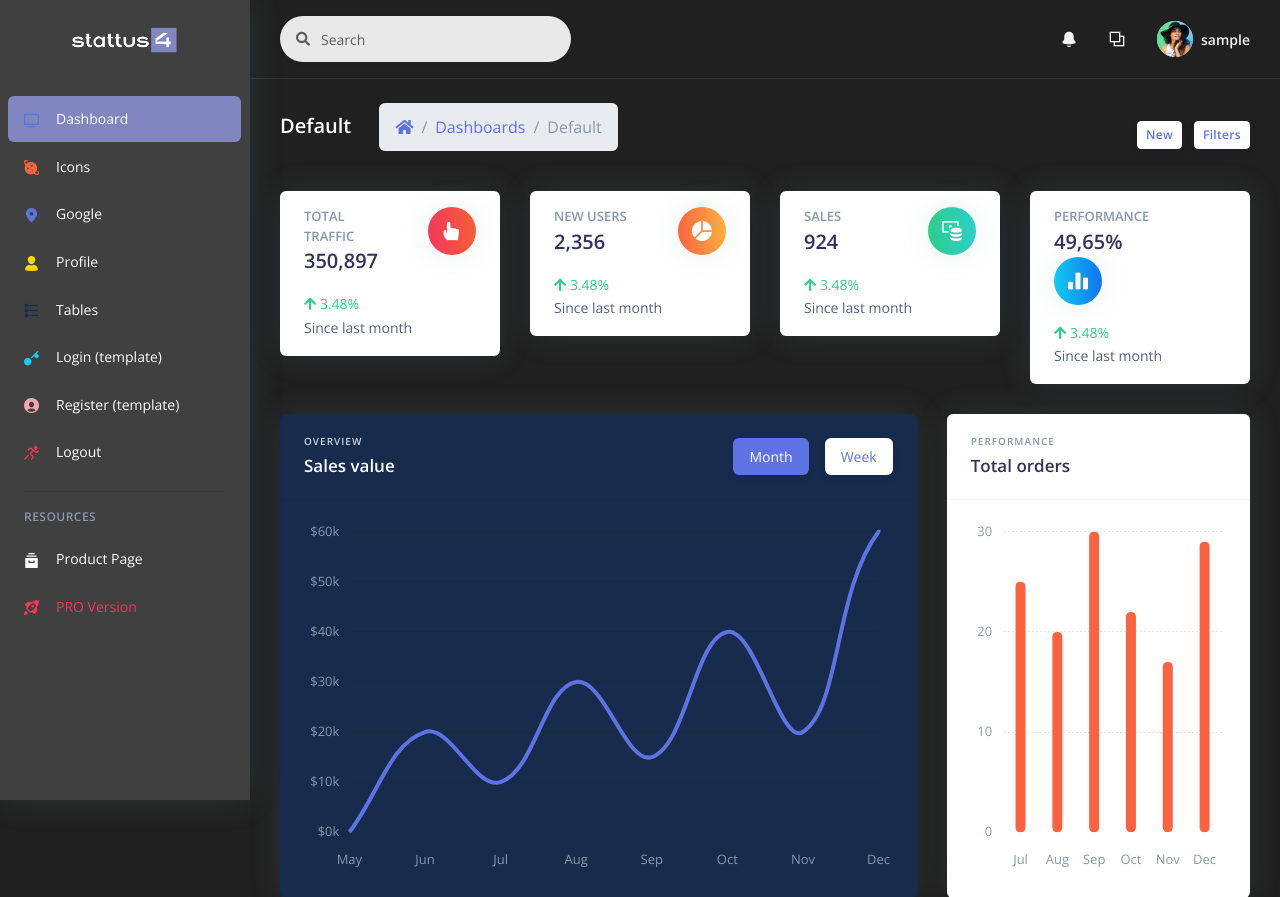
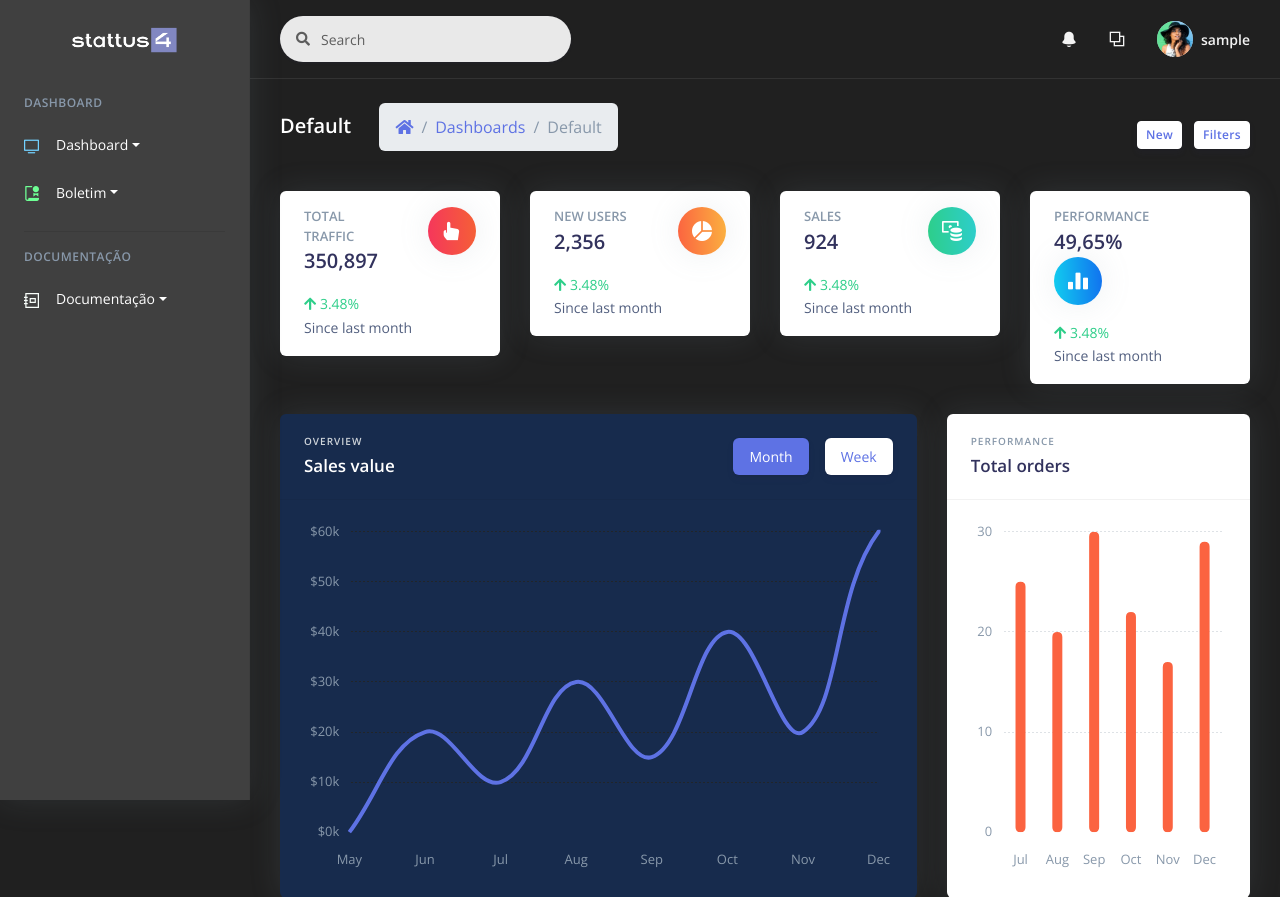
Before and after one commit to HenryFacens/Template-dashboard-Stattus4, a Django app: page / in a window 1280 px wide. Shown: the top 897 px of the page. Run offline with Django 3.2, Linux system fonts and the light colour scheme; the visitor is signed in with stand-in values (Sample User, id 1); some libraries are stand-ins or nearby versions.

Commit message:
style:change selector itens on navbar

```diff
--- a/apps/static/assets/css/my_style.css
+++ b/apps/static/assets/css/my_style.css
@@ -19,3 +19,12 @@
 
 .fill-roxo {
     fill: #8086C0; }
+
+/* Text color stattus4 */
+
+.text-verde-stattus4 {
+    color: #6EFF94 !important;}
+.text-azul-stattus4{
+    color: #73D1FF !important;}
+.text-branco-stattus4 {
+    color: #F9FFFB !important;}
--- a/apps/templates/includes/sidenav.html
+++ b/apps/templates/includes/sidenav.html
@@ -12,89 +12,70 @@
     <div class="navbar-inner">
       <!-- Collapse -->
       <div class="collapse navbar-collapse" id="sidenav-collapse-main">
+        <h6 class="navbar-heading p-0 text-muted">
+          <span class="docs-normal">Dashboard</span>
+        </h6>
         <!-- Nav items -->
         <ul class="navbar-nav">
-          <li class="nav-item">
-            <a class="nav-link {% if 'index' in segment %} active {% endif %}"
-              href="/">
-              <i class="ni ni-tv-2 text-primary"></i>
+          <li class="nav-item dropdown">
+            <a class="nav-link dropdown-toggle" href="#" id="navbar-dropdown" data-toggle="dropdown" aria-haspopup="true" aria-expanded="false">
+              <i class="ni ni-tv-2 text-azul-stattus4"></i>
               <span class="nav-link-text">Dashboard</span>
             </a>
+            <div class="dropdown-menu" aria-labelledby="navbar-dropdown">
+              <a class="dropdown-item" href="#">Fluid</a>
+              <a class="dropdown-item" href="#">ADA</a>
+            </div>
           </li>
-          <li class="nav-item">
+
+          <li class="nav-item dropdown">
+            <a class="nav-link dropdown-toggle" href="#" id="navbar-dropdown" data-toggle="dropdown" aria-haspopup="true" aria-expanded="false">
+              <i class="ni ni-paper-diploma text-verde-stattus4"></i>
+              <span class="nav-link-text">Boletim</span>
+            </a>
+            <div class="dropdown-menu" aria-labelledby="navbar-dropdown">
+              <a class="dropdown-item" href="#">Fluid</a>
+            </div>
+          </li>
+
+          <!-- <li class="nav-item">
             <a class="nav-link {% if 'icons' in segment %} active {% endif %}"
               href="/icons.html">
               <i class="ni ni-planet text-orange"></i>
               <span class="nav-link-text">Icons</span>
             </a>
-          </li>
-          <li class="nav-item">
-            <a class="nav-link {% if 'map' in segment %} active {% endif %}"
-              href="/map.html">
-              <i class="ni ni-pin-3 text-primary"></i>
-              <span class="nav-link-text">Google</span>
-            </a>
-          </li>
-          <li class="nav-item">
-            <a class="nav-link {% if 'profile' in segment %} active {% endif %}"
-              href="/profile.html">
-              <i class="ni ni-single-02 text-yellow"></i>
-              <span class="nav-link-text">Profile</span>
-            </a>
-          </li>
-          <li class="nav-item">
-            <a class="nav-link {% if 'tables' in segment %} active {% endif %}"
-              href="/tables.html">
-              <i class="ni ni-bullet-list-67 text-default"></i>
-              <span class="nav-link-text">Tables</span>
-            </a>
-          </li>
-          <li class="nav-item">
-            <a class="nav-link" href="/login.html">
-              <i class="ni ni-key-25 text-info"></i>
-              <span class="nav-link-text">Login (template)</span>
-            </a>
-          </li>
-          <li class="nav-item">
-            <a class="nav-link" href="/register.html">
-              <i class="ni ni-circle-08 text-pink"></i>
-              <span class="nav-link-text">Register (template)</span>
-            </a>
-          </li>
+          </li> -->
 
-          <li class="nav-item">
-            <a class="nav-link" href="{% url 'logout' %}">
-              <i class="ni ni-user-run text-red"></i>
-              <span class="nav-link-text">Logout</span>
-            </a>
-          </li>
         </ul>
         <!-- Divider -->
         <hr class="my-3">
         <!-- Heading -->
         <h6 class="navbar-heading p-0 text-muted">
-          <span class="docs-normal">Resources</span>
+          <span class="docs-normal">Documentação</span>
         </h6>
         <!-- Navigation -->
         <ul class="navbar-nav mb-md-3">
 
-          <li class="nav-item">
+          <li class="nav-item dropdown">
+            <a class="nav-link dropdown-toggle" href="#" id="navbar-dropdown" data-toggle="dropdown" aria-haspopup="true" aria-expanded="false">
+              <i class="ni ni-collection text-branco-stattus4"></i>
+              <span class="nav-link-text">Documentação</span>
+            </a>
+            <div class="dropdown-menu" aria-labelledby="navbar-dropdown">
+              <a class="dropdown-item" href="#">GitBook</a>
+              <a class="dropdown-item" href="#">Docusaurus</a>
+            </div>
+          </li>
+
+          <!-- <li class="nav-item">
             <a class="nav-link"
               target="_blank"
               href="https://appseed.us/admin-dashboards/django-dashboard-argon">
               <i class="ni ni-archive-2"></i>
               <span class="nav-link-text">Product Page</span>
             </a>
-          </li>
+          </li> -->
 
-          <li class="nav-item">
-            <a class="nav-link"
-              target="_blank"
-              href="https://appseed.us/admin-dashboards/django-dashboard-argon-pro">
-              <i class="ni ni-spaceship text-red"></i>
-              <span class="nav-link-text text-red">PRO Version</span>
-            </a>
-          </li>
         </ul>
       </div>
     </div>
```
